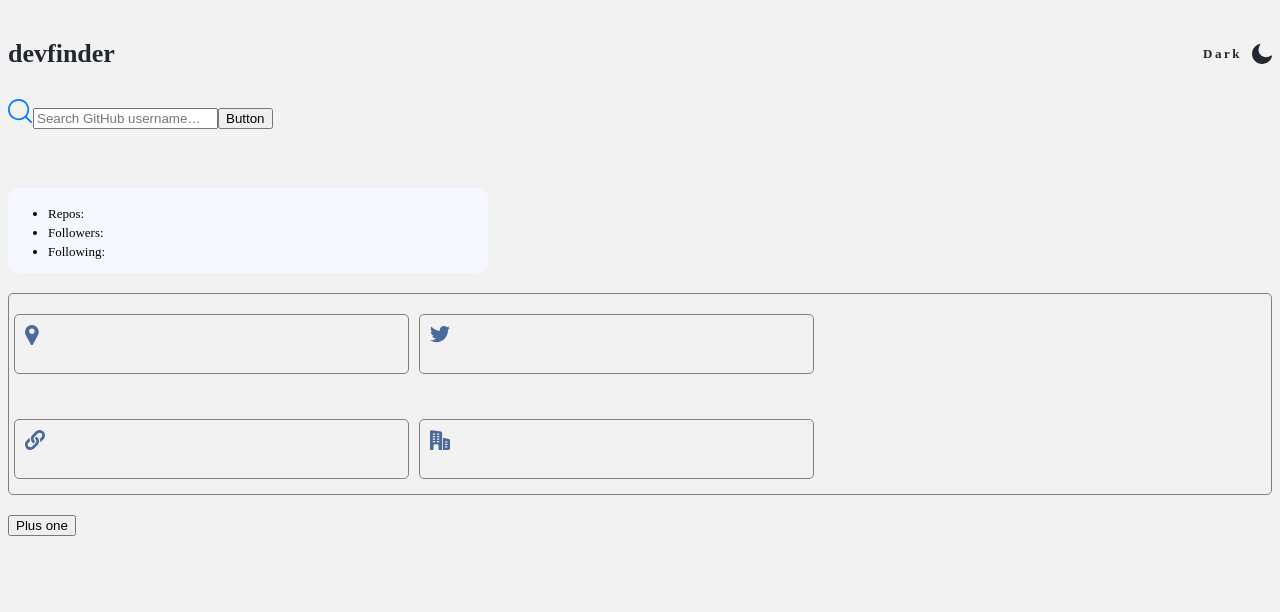
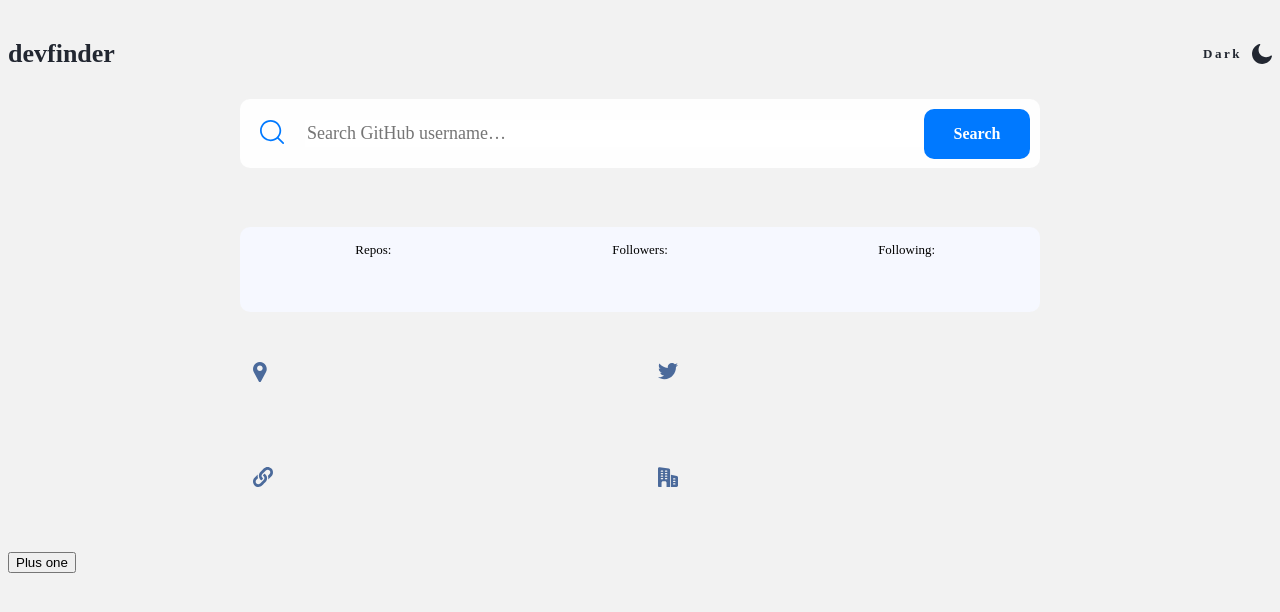
Before and after one commit to DaranDachte/GitHub_user_search_app, a React (Vite) app: page / in a window 1280 px wide. Shown: the top 612 px of the page. Built offline with nearby package versions, Linux system fonts and the light colour scheme; no server answers.

Commit message:
style was added

```diff
--- a/src/components/Button/Button.tsx
+++ b/src/components/Button/Button.tsx
@@ -1,9 +1,22 @@
 import styled from "styled-components";
 
 const Button = () => {
-  return <ButtonWrapper type="submit">Button</ButtonWrapper>;
+  return <ButtonWrapper type="submit">Search</ButtonWrapper>;
 };
 
-const ButtonWrapper = styled.button``;
+const ButtonWrapper = styled.button`
+  background-color: #0079ff;
+  color: #ffffff;
+  height: 50px;
+  width: 106px;
+  border-radius: 10px;
+  border: none;
+  font-family: Space Mono;
+  font-size: 16px;
+  font-weight: 700;
+  line-height: 24px;
+  letter-spacing: 0px;
+  text-align: center;
+`;
 
 export default Button;
--- a/src/components/Form/Form.tsx
+++ b/src/components/Form/Form.tsx
@@ -10,6 +10,7 @@ const Form = ({ userInput, setUserInput, FetchUser }) => {
           FetchUser(userInput);
         }}
       >
+        <Svg>
           <label htmlFor="userSearch">
             <svg
               width="25"
@@ -26,20 +27,54 @@ const Form = ({ userInput, setUserInput, FetchUser }) => {
               />
             </svg>
           </label>
-        <input
+        </Svg>
+        <Input
           value={userInput}
           onChange={(event) => setUserInput(event.target.value)}
           type="search"
           id="userSearch"
           placeholder="Search GitHub username…"
-        ></input>
-
+        ></Input>
+        <SearchButton>
           <Button />
+        </SearchButton>
       </FormWrapper>
     </>
   );
 };
 
-const FormWrapper = styled.form``;
+const FormWrapper = styled.form`
+  display: flex;
+  justify-content: space-between;
+  align-items: center;
+  height: 69px;
+  width: 800px;
+  margin: auto;
+  border-radius: 10px;
+  border: none;
+  background-color: #fefefe;
+`;
 
+const Input = styled.input`
+  font-family: Space Mono;
+  font-size: 18px;
+  font-weight: 400;
+  line-height: 25px;
+  letter-spacing: 0px;
+  text-align: left;
+  border: none;
+  outline: none;
+  outline-color: #fefefe;
+  wight: 400px;
+  margin-left: 20px;
+  flex: 1;
+`;
+
+const Svg = styled.div`
+  padding-left: 20px;
+  wight: 50px;
+`;
+const SearchButton = styled.div`
+  margin-right: 10px;
+`;
 export default Form;
--- a/src/components/UserInfo/UserInfo.tsx
+++ b/src/components/UserInfo/UserInfo.tsx
@@ -22,13 +22,13 @@ const UserInfo = ({ user }) => {
       </Container>
       <NickName>{user?.login}</NickName>
       <BioResult>{user?.bio}</BioResult>
-      <ContainerResult>
-        <UserStatistic>
-          <Repos>Repos: {user?.public_repos}</Repos>
-          <Followers>Followers: {user?.followers}</Followers>
-          <Following>Following: {user?.following}</Following>
-        </UserStatistic>
-      </ContainerResult>
+      {/* <ContainerResult>*/}
+      <UserStatistic>
+        <Repos>Repos: {user?.public_repos}</Repos>
+        <Followers>Followers: {user?.followers}</Followers>
+        <Following>Following: {user?.following}</Following>
+      </UserStatistic>
+      {/*</ContainerResult>*/}
       <ContainerGrid>
         <Location>
           <svg
@@ -174,56 +174,62 @@ const BioResult = styled.p`
   opacity: 0.75;
 `;
 
-const ContainerResult = styled.div`
+//const ContainerResult = styled.div`
+//display: flex;  justify-content: flex-start;  background: #f6f8ff;  border-radius: 10px;  width: 480px;  height: 85px;`;
+
+const UserStatistic = styled.div`
   display: flex;
-  justify-content: space-between;
-  flex-direction: row;
+  justify-content: center;
   background: #f6f8ff;
   border-radius: 10px;
-  width: 480px;
+  width: 800px;
   height: 85px;
+  margin: auto;
+  &:hover {
+    border: 1px solid #00bfff;
+  }
 `;
 
-const UserStatistic = styled.ul``;
-
-const Repos = styled.li`
+const Repos = styled.p`
   font-family: Space Mono;
   font-size: 13px;
   font-weight: 400;
   line-height: 19px;
   letter-spacing: 0px;
-  text-align: left;
+  text-align: center;
+  flex: 1;
 `;
 
-const Followers = styled.li`
+const Followers = styled.p`
   font-family: Space Mono;
   font-size: 13px;
   font-weight: 400;
   line-height: 19px;
   letter-spacing: 0px;
-  text-align: left;
+  text-align: center;
+  flex: 1;
 `;
 
-const Following = styled.li`
+const Following = styled.p`
   font-family: Space Mono;
   font-size: 13px;
   font-weight: 400;
   line-height: 19px;
   letter-spacing: 0px;
-  text-align: left;
+  text-align: center;
+  flex: 1;
 `;
 
 const ContainerGrid = styled.div`
   display: grid;
   grid-template-columns: 400px 400px;
   grid-template-rows: 100px 100px;
+  justify-content: center;
   gap: 5px;
   weight: 700px;
   height: 200px;
   margin-top: 20px;
   margin-bottom: 20px;
-  border: 1px solid #808080;
-  border-radius: 5px;
 `;
 
 const Location = styled.p`
@@ -236,10 +242,9 @@ const Location = styled.p`
   color: #4b6a9b;
   margin-left: 5px;
   padding: 10px;
-  border: 1px solid #808080;
-  border-radius: 5px;
+  border-radius: 10px;
   &:hover {
-    background-color: #808080;
+    background-color: rgb(246, 248, 255);
     color: #000000;
   }
 `;
@@ -252,11 +257,10 @@ const GitHibLink = styled.p`
   text-align: left;
   color: #4b6a9b;
   margin-left: 5px;
-  border: 1px solid #808080;
-  border-radius: 5px;
   padding: 10px;
+  border-radius: 10px;
   &:hover {
-    background-color: #808080;
+    background-color: rgb(246, 248, 255);
     color: #000000;
   }
 `;
@@ -271,10 +275,9 @@ const Twitter = styled.p`
   color: #4b6a9b;
   margin-left: 5px;
   padding: 10px;
-  border: 1px solid #808080;
-  border-radius: 5px;
+  border-radius: 10px;
   &:hover {
-    background-color: #808080;
+    background-color: rgb(246, 248, 255);
     color: #000000;
   }
 `;
@@ -288,10 +291,9 @@ const GitHub = styled.p`
   color: #4b6a9b;
   margin-left: 5px;
   padding: 10px;
-  border: 1px solid #808080;
-  border-radius: 5px;
+  border-radius: 10px;
   &:hover {
-    background-color: #808080;
+    background-color: rgb(246, 248, 255);
     color: #000000;
   }
 `;
```
Lines whose indentation alone changed are shown as unchanged.
